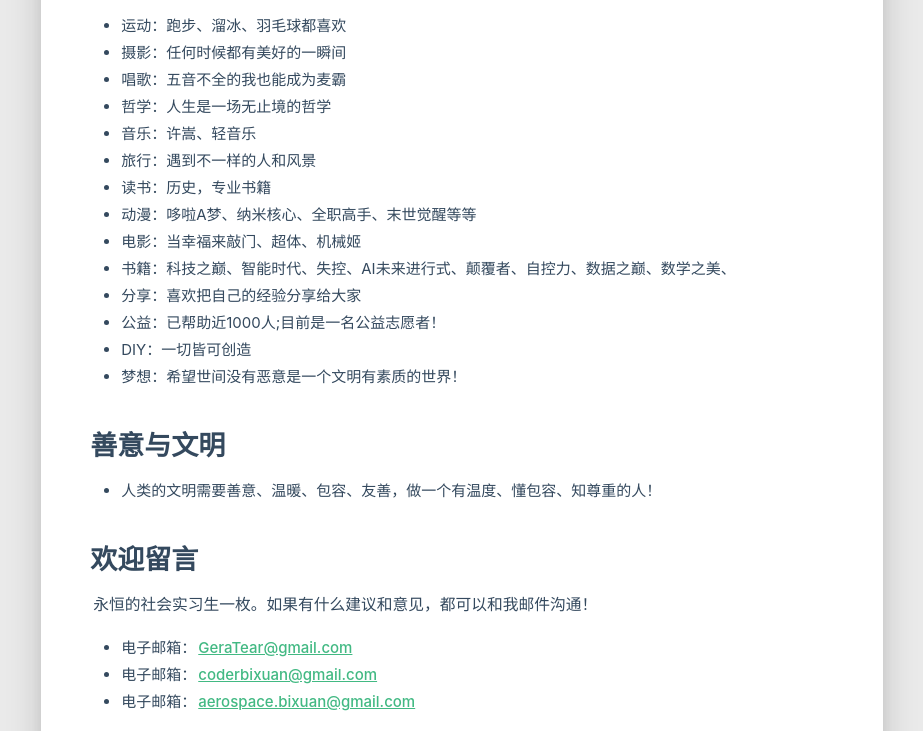
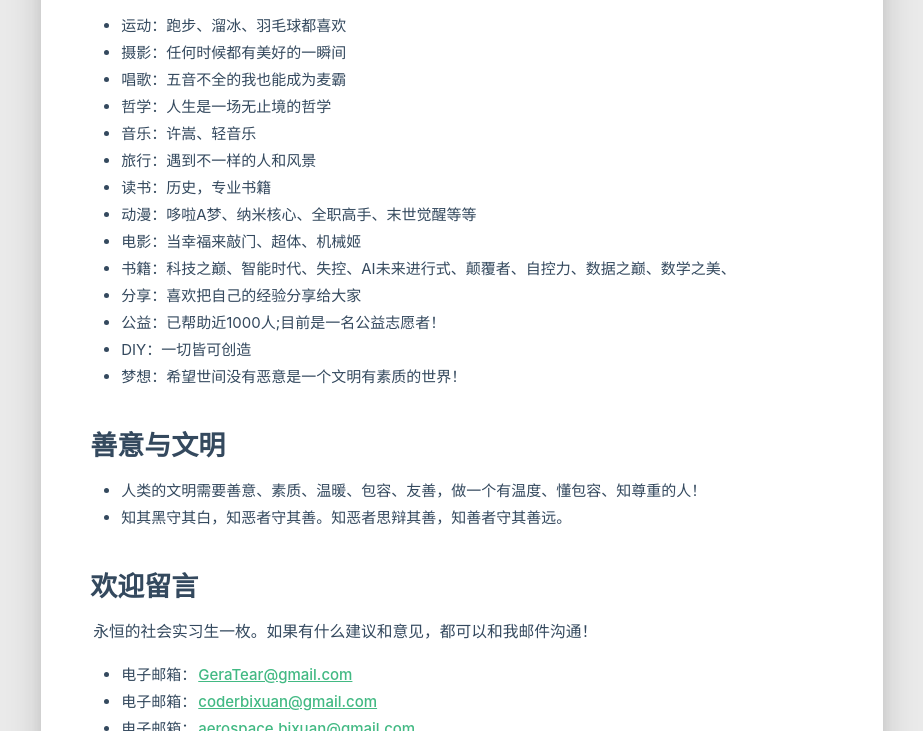
Before and after one commit to Geratear/qianxi.github.io, a plain HTML site: page 2025/10/30/1.ge-ren-jian-jie/index.html in a window 1280 px wide. Shown: the part 1341-2072 px from the top of the page, without its empty margins (34-957 px from the left). Drawn offline with Linux system fonts and the light colour scheme; some packages are replaced by stand-ins of ours; no server answers; a script that the page names is missing.

Commit message:
Site updated: 2026-02-11 19:01:05

```diff
--- a/2025/10/30/1.ge-ren-jian-jie/index.html
+++ b/2025/10/30/1.ge-ren-jian-jie/index.html
@@ -589,7 +589,7 @@
 
                 <div class="info-break-policy">
                     <i class="far fa-file-word fa-fw"></i>文章字数:&nbsp;&nbsp;
-                    664
+                    692
                 </div>
 
 
@@ -651,7 +651,8 @@
 <li>梦想：希望世间没有恶意是一个文明有素质的世界！</li>
 </ul>
 <h2 id="善意与文明"><a href="#善意与文明" class="headerlink" title="善意与文明"></a>善意与文明</h2><ul>
-<li>人类的文明需要善意、温暖、包容、友善，做一个有温度、懂包容、知尊重的人！</li>
+<li>人类的文明需要善意、素质、温暖、包容、友善，做一个有温度、懂包容、知尊重的人！</li>
+<li>知其黑守其白，知恶者守其善。知恶者思辩其善，知善者守其善远。</li>
 </ul>
 <h2 id="欢迎留言"><a href="#欢迎留言" class="headerlink" title="欢迎留言"></a>欢迎留言</h2><p>永恒的社会实习生一枚。如果有什么建议和意见，都可以和我邮件沟通！</p>
 <ul>
```
Also changed, not shown: search.xml (+1 -1 lines).
